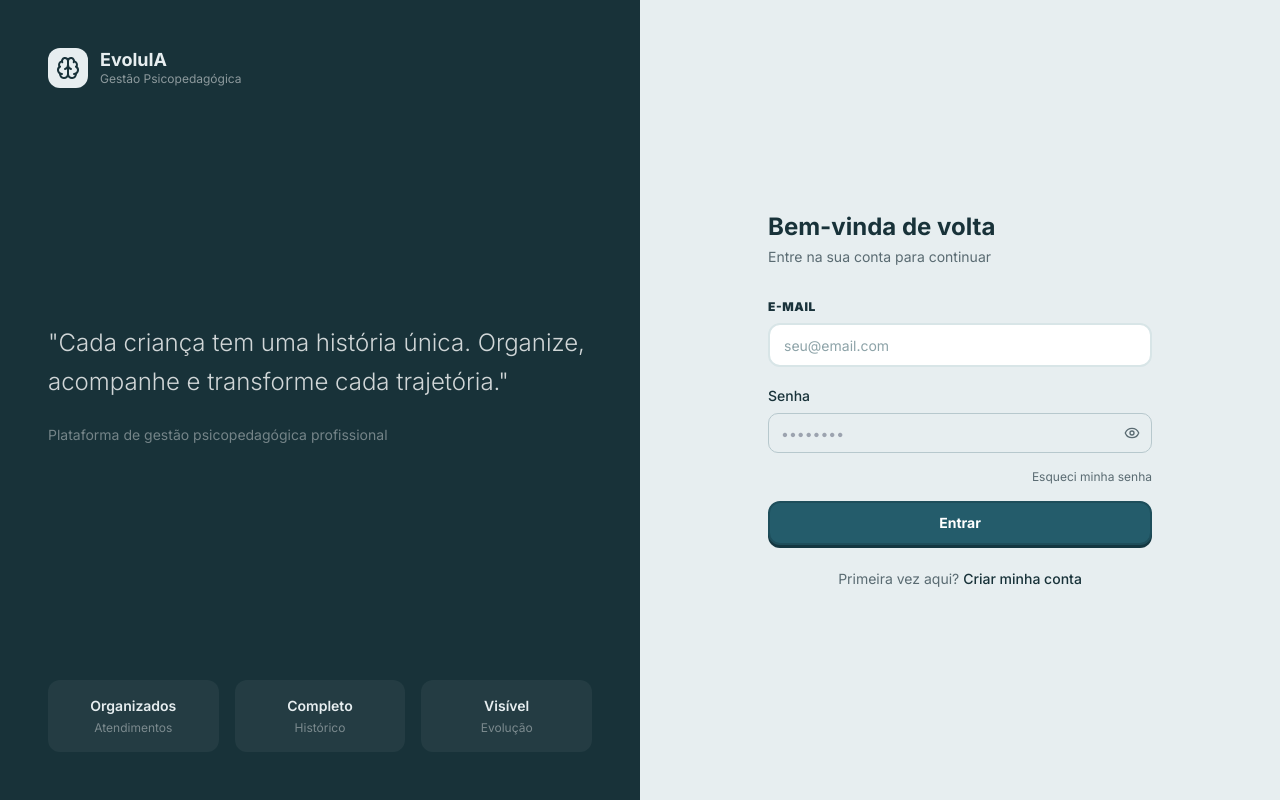
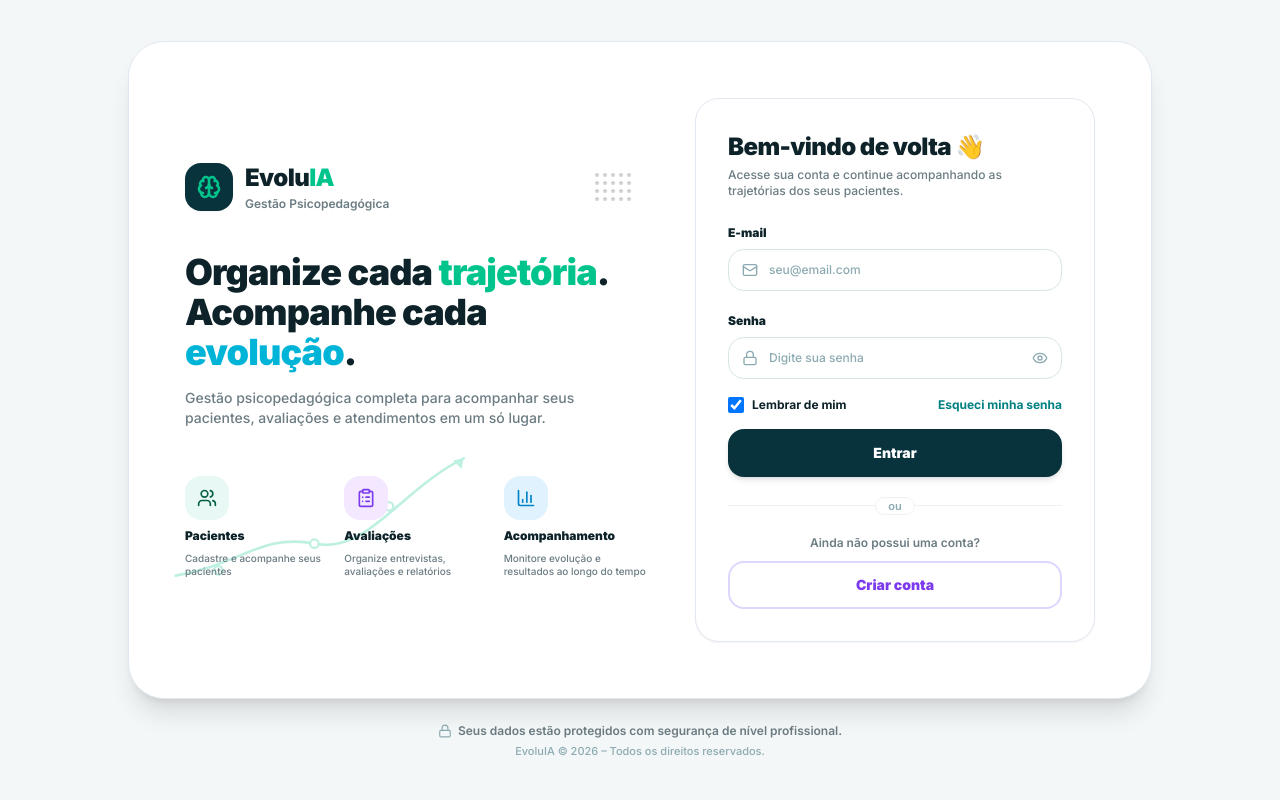
Before and after one commit to renatocarbone817/EvoluIA, a React (Vite) app: page /login in a window 1280 px wide. Built offline with nearby package versions, Linux system fonts and the light colour scheme; no server answers.

Commit message:
feat: Redesign completo da tela de Login identico ao layout de alta fidelidade com grid de pilares, ilustracao e card clean

```diff
--- a/src/pages/auth/LoginPage.tsx
+++ b/src/pages/auth/LoginPage.tsx
@@ -1,9 +1,18 @@
 import { useState } from "react"
 import { Link, useNavigate } from "react-router-dom"
-import { Brain, Eye, EyeOff } from "lucide-react"
+import {
+  Brain,
+  Eye,
+  EyeOff,
+  Mail,
+  Lock,
+  Users,
+  ClipboardList,
+  BarChart3,
+  ShieldCheck,
+  Check,
+} from "lucide-react"
 import { supabase } from "@/lib/supabase"
-import { Button } from "@/components/ui/Button"
-import { Input } from "@/components/ui/Input"
 import toast from "react-hot-toast"
 
 export function LoginPage() {
@@ -11,6 +20,7 @@ export function LoginPage() {
   const [email, setEmail] = useState("")
   const [password, setPassword] = useState("")
   const [showPassword, setShowPassword] = useState(false)
+  const [rememberMe, setRememberMe] = useState(true)
   const [loading, setLoading] = useState(false)
   const [error, setError] = useState("")
 
@@ -19,6 +29,7 @@ export function LoginPage() {
     setError("")
     setLoading(true)
 
+    try {
       const { error } = await supabase.auth.signInWithPassword({ email, password })
 
       if (error) {
@@ -27,88 +38,151 @@ export function LoginPage() {
         return
       }
 
+      toast.success("Login realizado com sucesso! Bem-vinda(o).")
       navigate("/dashboard")
+    } catch (err: any) {
+      setError(err?.message || "Erro ao realizar login.")
+    } finally {
+      setLoading(false)
+    }
   }
 
   return (
-    <div className="min-h-screen bg-background flex">
-      {/* Left panel */}
-      <div className="hidden lg:flex lg:w-1/2 bg-foreground flex-col justify-between p-12">
+    <div className="min-h-screen bg-[#F4F7F8] flex flex-col justify-center items-center p-4 sm:p-6 lg:p-10 font-sans">
+      {/* MAIN LARGE CARD */}
+      <div className="w-full max-w-5xl bg-white rounded-3xl sm:rounded-[36px] border border-[#E2E8F0] shadow-xl p-6 sm:p-10 lg:p-14 relative overflow-hidden flex flex-col lg:flex-row items-center justify-between gap-10 lg:gap-12">
+        {/* LEFT COLUMN: BRANDING & FEATURES */}
+        <div className="flex-1 w-full flex flex-col justify-between relative z-10">
+          {/* Header & Dot Matrix */}
+          <div className="flex items-center justify-between">
             <div className="flex items-center gap-3">
-          <div className="w-10 h-10 bg-background rounded-xl flex items-center justify-center">
-            <Brain className="w-6 h-6 text-foreground" />
+              <div className="w-12 h-12 rounded-2xl bg-[#08333D] flex items-center justify-center text-[#00C48C] shadow-sm shrink-0">
+                <Brain className="w-6 h-6 stroke-[2.5]" />
               </div>
               <div>
-            <p className="text-background font-bold text-lg leading-tight">EvoluIA</p>
-            <p className="text-white/50 text-xs">Gestão Psicopedagógica</p>
+                <h2 className="text-xl sm:text-2xl font-black tracking-tight text-[#0D2329] leading-none">
+                  Evolu<span className="text-[#00C48C]">IA</span>
+                </h2>
+                <p className="text-[11px] sm:text-xs font-semibold text-[#6B7C83] mt-0.5">
+                  Gestão Psicopedagógica
+                </p>
               </div>
             </div>
-        <div>
-          <blockquote className="text-white/80 text-2xl font-light leading-relaxed mb-6">
-            "Cada criança tem uma história única. Organize, acompanhe e transforme cada trajetória."
-          </blockquote>
-          <p className="text-white/40 text-sm">Plataforma de gestão psicopedagógica profissional</p>
-        </div>
-        <div className="grid grid-cols-3 gap-4 text-center">
-          {[
-            { label: "Atendimentos", value: "Organizados" },
-            { label: "Histórico", value: "Completo" },
-            { label: "Evolução", value: "Visível" },
-          ].map((item) => (
-            <div key={item.label} className="bg-white/5 rounded-xl p-4">
-              <p className="text-background font-semibold text-sm">{item.value}</p>
-              <p className="text-white/40 text-xs mt-1">{item.label}</p>
-            </div>
+
+            {/* Dotted pattern decoration */}
+            <div className="hidden sm:grid grid-cols-5 gap-1 opacity-20 pr-4" aria-hidden="true">
+              {Array.from({ length: 20 }).map((_, i) => (
+                <div key={i} className="w-1 h-1 rounded-full bg-[#0D2329]" />
               ))}
             </div>
           </div>
 
-      {/* Right panel */}
-      <div className="flex-1 flex items-center justify-center p-8">
-        <div className="w-full max-w-sm">
-          {/* Mobile logo */}
-          <div className="lg:hidden flex items-center gap-3 mb-8">
-            <div className="w-10 h-10 bg-foreground rounded-xl flex items-center justify-center">
-              <Brain className="w-6 h-6 text-background" />
+          {/* Headline & Subtext */}
+          <div className="mt-8 sm:mt-10">
+            <h1 className="text-2xl sm:text-3xl lg:text-4xl font-black text-[#0D2329] leading-tight tracking-tight">
+              Organize cada <span className="text-[#00C48C]">trajetória</span>.
+              <br />
+              Acompanhe cada <span className="text-[#00B4D8]">evolução</span>.
+            </h1>
+            <p className="text-xs sm:text-sm text-[#6B7C83] font-medium max-w-md mt-4 leading-relaxed">
+              Gestão psicopedagógica completa para acompanhar seus pacientes, avaliações e atendimentos em um só lugar.
+            </p>
           </div>
-            <div>
-              <p className="font-bold text-lg leading-tight">EvoluIA</p>
-              <p className="text-muted-foreground text-xs">Gestão Psicopedagógica</p>
+
+          {/* 3 Pillars */}
+          <div className="grid grid-cols-3 gap-3 sm:gap-4 mt-8 sm:mt-12">
+            {/* 1. Pacientes */}
+            <div className="space-y-2 text-center sm:text-left flex flex-col items-center sm:items-start">
+              <div className="w-11 h-11 rounded-2xl bg-[#E8F8F5] text-[#065F46] flex items-center justify-center shadow-2xs">
+                <Users className="w-5 h-5" />
+              </div>
+              <p className="text-xs font-black text-[#0D2329]">Pacientes</p>
+              <p className="text-[10px] text-[#6B7C83] font-medium leading-tight hidden sm:block">
+                Cadastre e acompanhe seus pacientes
+              </p>
+            </div>
+
+            {/* 2. Avaliações */}
+            <div className="space-y-2 text-center sm:text-left flex flex-col items-center sm:items-start">
+              <div className="w-11 h-11 rounded-2xl bg-[#F3E8FF] text-[#7C3AED] flex items-center justify-center shadow-2xs">
+                <ClipboardList className="w-5 h-5" />
+              </div>
+              <p className="text-xs font-black text-[#0D2329]">Avaliações</p>
+              <p className="text-[10px] text-[#6B7C83] font-medium leading-tight hidden sm:block">
+                Organize entrevistas, avaliações e relatórios
+              </p>
+            </div>
+
+            {/* 3. Acompanhamento */}
+            <div className="space-y-2 text-center sm:text-left flex flex-col items-center sm:items-start">
+              <div className="w-11 h-11 rounded-2xl bg-[#E0F2FE] text-[#0284C7] flex items-center justify-center shadow-2xs">
+                <BarChart3 className="w-5 h-5" />
+              </div>
+              <p className="text-xs font-black text-[#0D2329]">Acompanhamento</p>
+              <p className="text-[10px] text-[#6B7C83] font-medium leading-tight hidden sm:block">
+                Monitore evolução e resultados ao longo do tempo
+              </p>
             </div>
           </div>
 
-          <div className="mb-8">
-            <h1 className="text-2xl font-bold">Bem-vinda de volta</h1>
-            <p className="text-muted-foreground text-sm mt-1">Entre na sua conta para continuar</p>
+          {/* Faint Background Trajectory Curve (SVG) */}
+          <div className="absolute bottom-[-20px] left-[-20px] w-80 h-40 pointer-events-none opacity-25 z-[-1]" aria-hidden="true">
+            <svg viewBox="0 0 300 150" fill="none" xmlns="http://www.w3.org/2000/svg" className="w-full h-full text-[#00C48C]">
+              <path d="M10 130 C 70 120, 90 90, 140 100 C 190 110, 220 50, 280 20" stroke="currentColor" strokeWidth="2.5" strokeLinecap="round" />
+              <circle cx="50" cy="125" r="4" fill="white" stroke="currentColor" strokeWidth="2" />
+              <circle cx="140" cy="100" r="4" fill="white" stroke="currentColor" strokeWidth="2" />
+              <circle cx="210" cy="65" r="4" fill="white" stroke="currentColor" strokeWidth="2" />
+              <polygon points="280,20 270,22 278,30" fill="currentColor" />
+            </svg>
+          </div>
+        </div>
+
+        {/* RIGHT COLUMN: LOGIN FORM CARD */}
+        <div className="w-full lg:max-w-[400px] bg-white rounded-3xl border border-[#E2E8F0] shadow-sm p-6 sm:p-8 space-y-5 shrink-0">
+          <div>
+            <h2 className="text-xl sm:text-2xl font-black text-[#0D2329] tracking-tight">
+              Bem-vindo de volta 👋
+            </h2>
+            <p className="text-xs font-medium text-[#6B7C83] mt-1">
+              Acesse sua conta e continue acompanhando as trajetórias dos seus pacientes.
+            </p>
           </div>
 
           <form onSubmit={handleLogin} className="space-y-4">
-            <Input
-              label="E-mail"
+            {/* E-mail */}
+            <div className="space-y-1.5">
+              <label className="text-xs font-black text-[#0D2329]">E-mail</label>
+              <div className="relative flex items-center">
+                <Mail className="absolute left-3.5 w-4 h-4 text-[#8CAAB1]" />
+                <input
                   type="email"
+                  required
                   placeholder="seu@email.com"
                   value={email}
                   onChange={(e) => setEmail(e.target.value)}
-              required
-              autoComplete="email"
+                  className="w-full pl-10 pr-4 py-3 rounded-2xl border border-[#D8E5E7] bg-white text-xs font-medium text-[#0D2329] focus:outline-none focus:border-[#08333D] transition-all shadow-2xs placeholder:text-[#8CAAB1]"
                 />
+              </div>
+            </div>
 
+            {/* Senha */}
             <div className="space-y-1.5">
-              <label className="text-sm font-medium text-foreground">Senha</label>
-              <div className="relative">
+              <label className="text-xs font-black text-[#0D2329]">Senha</label>
+              <div className="relative flex items-center">
+                <Lock className="absolute left-3.5 w-4 h-4 text-[#8CAAB1]" />
                 <input
                   type={showPassword ? "text" : "password"}
-                  placeholder="••••••••"
+                  required
+                  placeholder="Digite sua senha"
                   value={password}
                   onChange={(e) => setPassword(e.target.value)}
-                  required
-                  autoComplete="current-password"
-                  className="flex h-10 w-full rounded-md border border-input bg-background px-3 py-2 text-sm pr-10 focus-visible:outline-none focus-visible:ring-2 focus-visible:ring-ring"
+                  className="w-full pl-10 pr-10 py-3 rounded-2xl border border-[#D8E5E7] bg-white text-xs font-medium text-[#0D2329] focus:outline-none focus:border-[#08333D] transition-all shadow-2xs placeholder:text-[#8CAAB1]"
                 />
                 <button
                   type="button"
                   onClick={() => setShowPassword(!showPassword)}
-                  className="absolute right-3 top-1/2 -translate-y-1/2 text-muted-foreground hover:text-foreground"
+                  className="absolute right-3.5 text-[#8CAAB1] hover:text-[#0D2329] transition-colors"
+                  title={showPassword ? "Ocultar senha" : "Ver senha"}
                 >
                   {showPassword ? <EyeOff className="w-4 h-4" /> : <Eye className="w-4 h-4" />}
                 </button>
@@ -116,31 +190,75 @@ export function LoginPage() {
             </div>
 
             {error && (
-              <div className="bg-destructive/10 border border-destructive/20 rounded-lg px-3 py-2">
-                <p className="text-xs text-destructive">{error}</p>
+              <div className="p-3 bg-[#FEE2E2] border border-[#FCA5A5] rounded-xl text-xs font-bold text-[#DC2626] animate-in fade-in">
+                {error}
               </div>
             )}
 
-            <div className="flex justify-end">
-              <Link to="/esqueci-senha" className="text-xs text-muted-foreground hover:text-foreground">
+            {/* Remember Me & Forgot Password */}
+            <div className="flex items-center justify-between pt-0.5">
+              <label className="flex items-center gap-2 cursor-pointer text-xs font-bold text-[#0D2329] select-none">
+                <input
+                  type="checkbox"
+                  checked={rememberMe}
+                  onChange={(e) => setRememberMe(e.target.checked)}
+                  className="rounded-md border-[#D8E5E7] text-[#08333D] focus:ring-[#08333D] w-4 h-4 cursor-pointer"
+                />
+                <span>Lembrar de mim</span>
+              </label>
+
+              <Link
+                to="/esqueci-senha"
+                className="text-xs font-bold text-[#008080] hover:underline"
+              >
                 Esqueci minha senha
               </Link>
             </div>
 
-            <Button type="submit" className="w-full" loading={loading}>
-              Entrar
-            </Button>
+            {/* Submit Button */}
+            <button
+              type="submit"
+              disabled={loading}
+              className="w-full py-3.5 rounded-2xl bg-[#08333D] hover:bg-[#0D2329] text-white font-black text-xs sm:text-sm shadow-md transition-all active:scale-[0.98] disabled:opacity-50"
+            >
+              {loading ? "Entrando..." : "Entrar"}
+            </button>
           </form>
 
-          <div className="mt-6 text-center">
-            <p className="text-sm text-muted-foreground">
-              Primeira vez aqui?{" "}
-              <Link to="/cadastro" className="text-foreground font-medium hover:underline">
-                Criar minha conta
-              </Link>
-            </p>
+          {/* Divider */}
+          <div className="relative my-3 flex items-center justify-center">
+            <div className="absolute inset-0 flex items-center">
+              <div className="w-full border-t border-[#EEF2F6]" />
+            </div>
+            <div className="relative bg-white px-3 text-[11px] font-semibold text-[#8CAAB1] rounded-full border border-[#EEF2F6]">
+              ou
             </div>
           </div>
+
+          {/* Sign Up Section */}
+          <div className="space-y-2.5 text-center">
+            <p className="text-xs font-semibold text-[#6B7C83]">
+              Ainda não possui uma conta?
+            </p>
+            <Link
+              to="/cadastro"
+              className="w-full py-3 rounded-2xl bg-white border-2 border-[#DDD6FE] text-[#7C3AED] hover:bg-[#F3E8FF]/30 font-black text-xs sm:text-sm text-center block transition-all active:scale-[0.98]"
+            >
+              Criar conta
+            </Link>
+          </div>
+        </div>
+      </div>
+
+      {/* FOOTER */}
+      <div className="text-center mt-6 space-y-1">
+        <p className="text-xs font-semibold text-[#6B7C83] flex items-center justify-center gap-1.5">
+          <Lock className="w-3.5 h-3.5 text-[#8CAAB1]" />
+          <span>Seus dados estão protegidos com segurança de nível profissional.</span>
+        </p>
+        <p className="text-[11px] text-[#8CAAB1] font-medium">
+          EvoluIA © 2026 – Todos os direitos reservados.
+        </p>
       </div>
     </div>
   )
```
Lines whose indentation alone changed are shown as unchanged.
